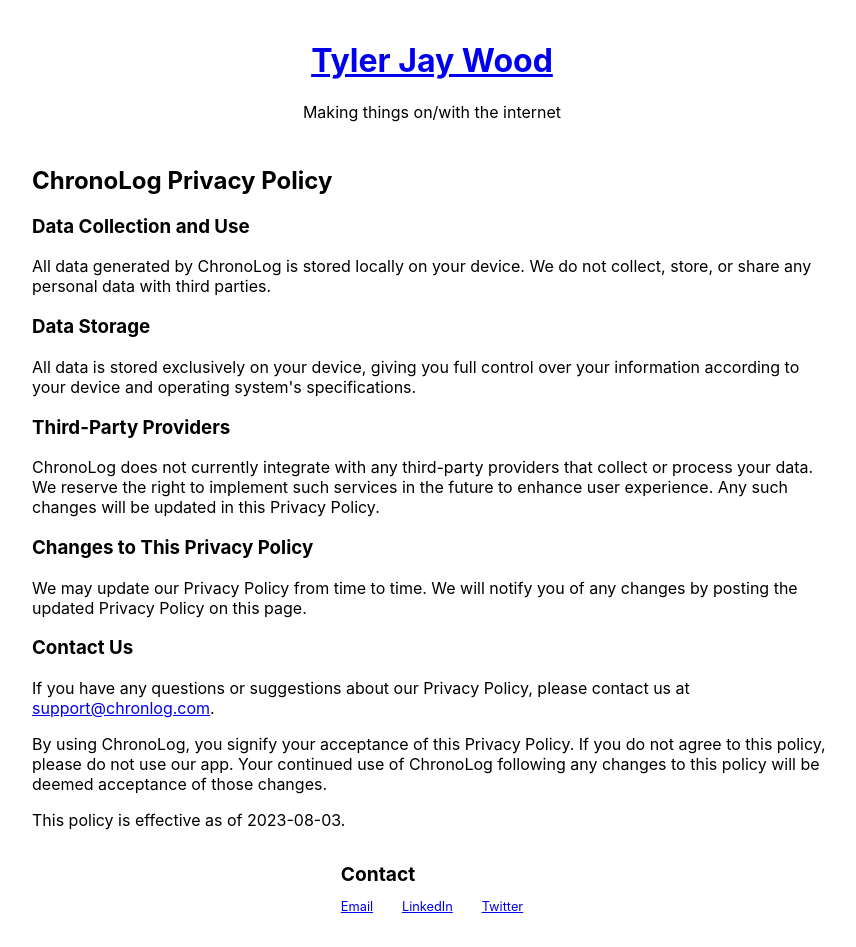
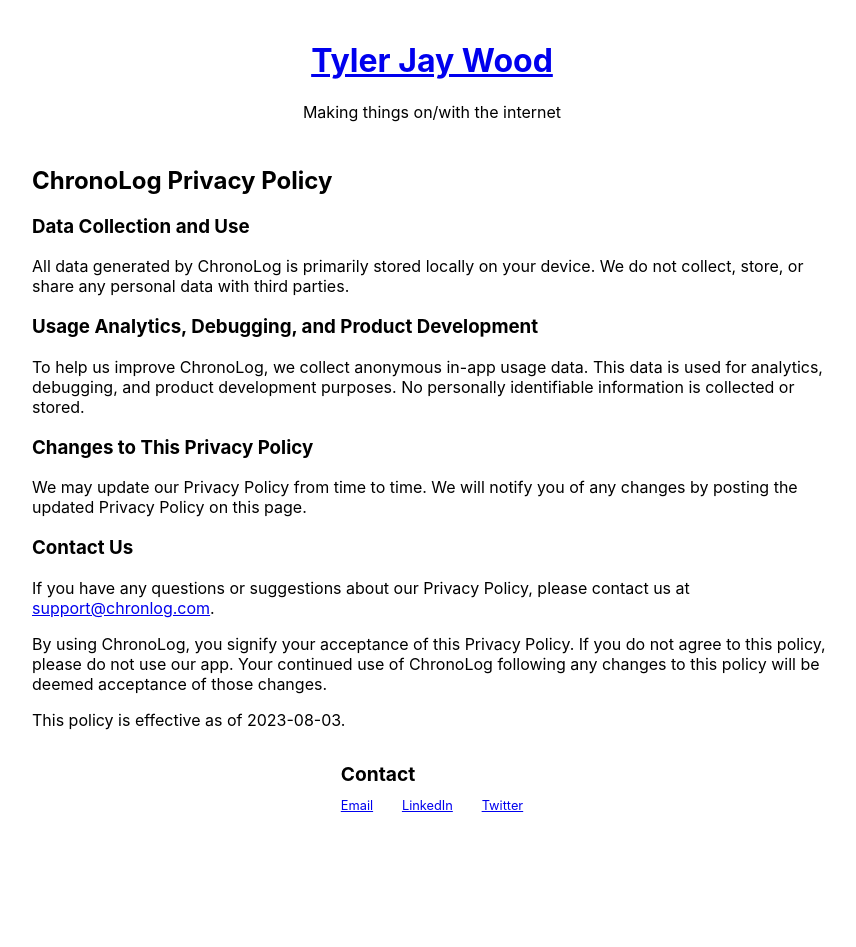
Before and after one commit to t-jayw/tjw-website-frontend, a React (Create React App) app: page /chronolog_privacy_policy in a window 1280 px wide. Shown: the whole page, without its empty margins (208-1064 px from the left). After the commit the page ends 846 px from the top, so only its background shows below. Built offline with nearby package versions, Linux system fonts and the light colour scheme.

Commit message:
Update ChronoLogPrivacyPage.js

```diff
--- a/src/pages/ChronoLogPrivacyPage.js
+++ b/src/pages/ChronoLogPrivacyPage.js
@@ -8,21 +8,14 @@
       <section>
         <h3>Data Collection and Use</h3>
         <p>
-          All data generated by ChronoLog is stored locally on your device. We do not collect, store, or share any personal data with third parties.
+          All data generated by ChronoLog is primarily stored locally on your device. We do not collect, store, or share any personal data with third parties.
         </p>
       </section>
 
       <section>
-        <h3>Data Storage</h3>
+        <h3>Usage Analytics, Debugging, and Product Development</h3>
         <p>
-          All data is stored exclusively on your device, giving you full control over your information according to your device and operating system's specifications.
-        </p>
-      </section>
-
-      <section>
-        <h3>Third-Party Providers</h3>
-        <p>
-          ChronoLog does not currently integrate with any third-party providers that collect or process your data. We reserve the right to implement such services in the future to enhance user experience. Any such changes will be updated in this Privacy Policy.
+          To help us improve ChronoLog, we collect anonymous in-app usage data. This data is used for analytics, debugging, and product development purposes. No personally identifiable information is collected or stored.
         </p>
       </section>
 
```
